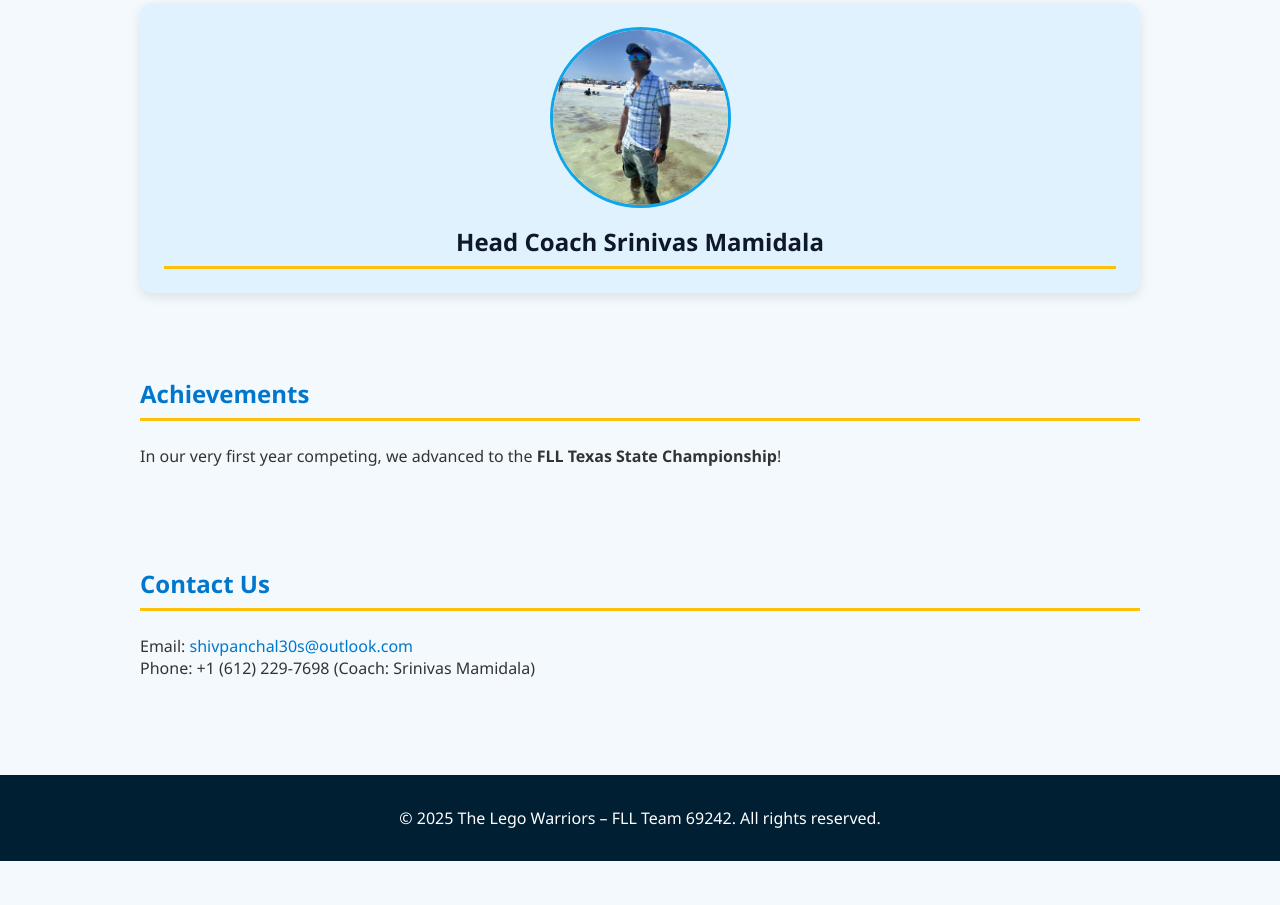
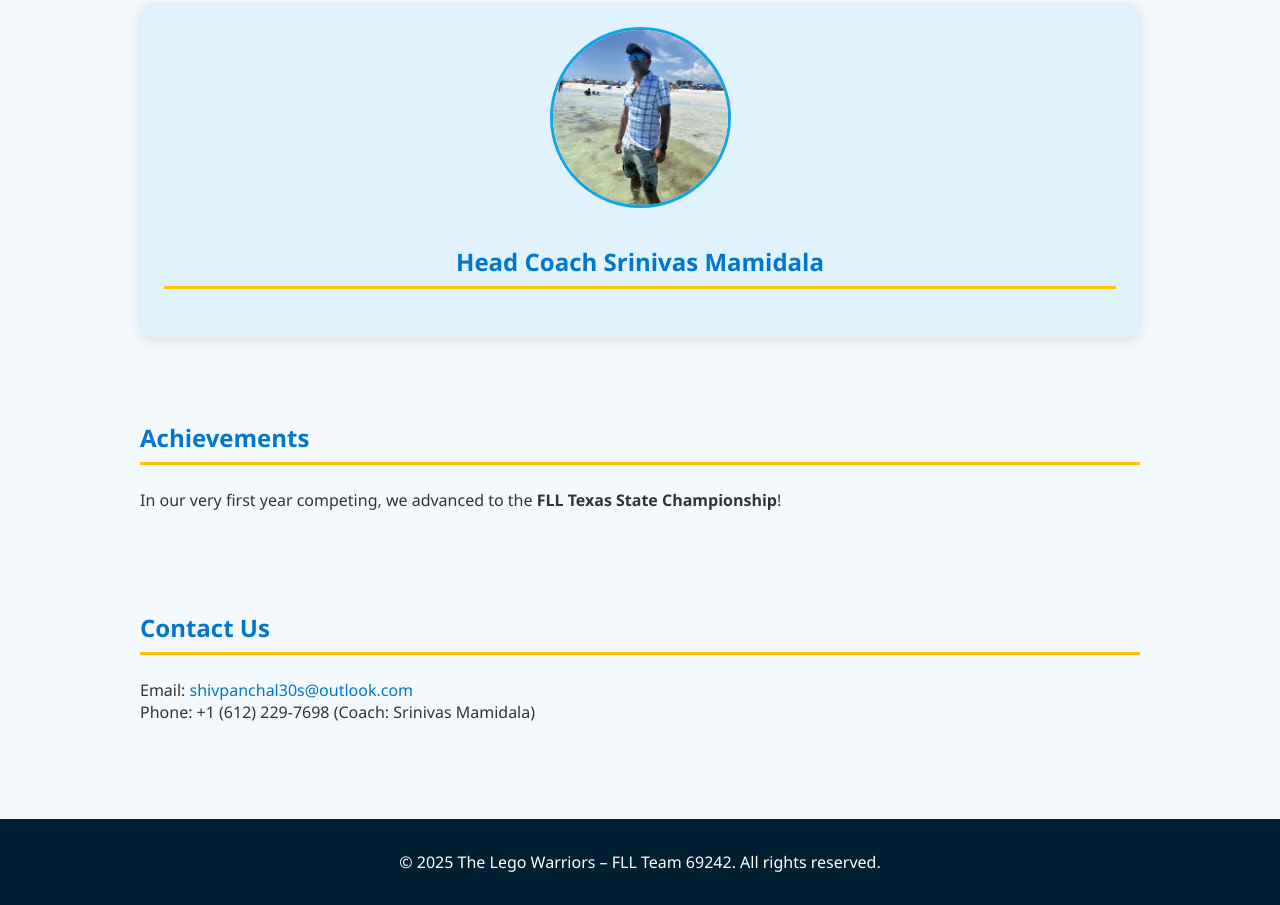
Before and after one commit to shivp5-design/lego-warriors-website, a plain HTML site: page index.html in a window 1280 px wide. Shown: the part 1074-1979 px from the top of the page. Before the commit the page ends 1935 px from the top, so only its background shows below. Drawn offline with Linux system fonts and the light colour scheme.

Commit message:
Update index.html

```diff
--- a/index.html
+++ b/index.html
@@ -123,9 +123,9 @@
 
   <div style="margin-top: 40px; padding: 24px; background-color: #e0f2fe; border-radius: 12px; text-align: center; box-shadow: 0 4px 12px rgba(0,0,0,0.1);">
   <img src="coach.jpg" alt="Coach Srinivas Mamidala" style="width: 175px; height: 175px; border-radius: 50%; object-fit: cover; border: 3px solid #0ea5e9; margin-bottom: 12px;">
-  <h2 style="margin: 0; color: #0f172a;"
+  <h2>Head Coach Srinivas Mamidala</h2>
   <p style="margin-top: 4px; font-weight: 500; color: #334155;"
-</div> Head Coach Srinivas Mamidala
+</div>
 
   </section>
 
```
